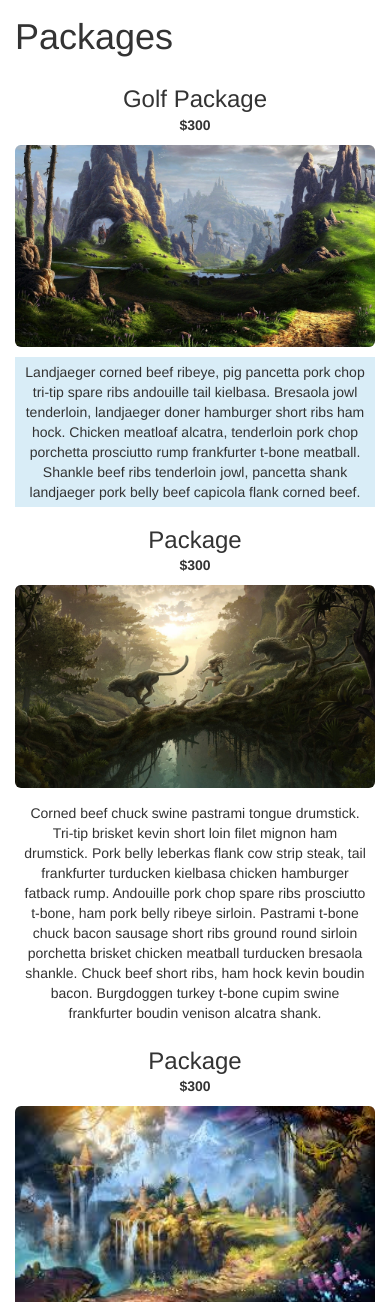
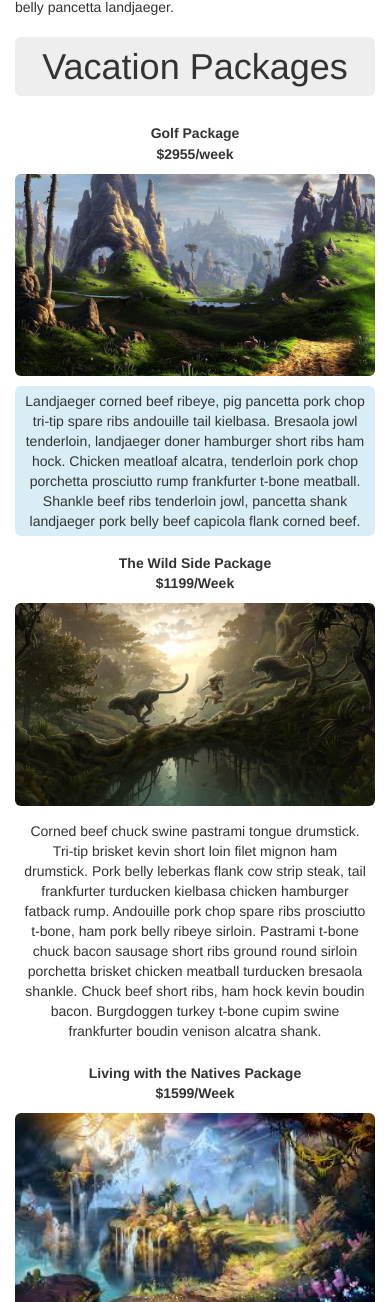
Before and after one commit to BenJammen1986/Kiralia, a plain HTML site: page index.html in a window 390 px wide. Shown: the part 698-2000 px from the top of the page. Drawn offline with Linux system fonts and the light colour scheme.

Commit message:
Add media query, H1, and overrides to bg-info tag.

```diff
--- a/css/styles.css
+++ b/css/styles.css
@@ -15,10 +15,28 @@ p.pkg {
 
 h2 {
   text-align: center;
-  font-size: 24px;
+  font-size: 14px;
   margin-bottom: 2px;
+  font-weight: bold;
 }
 .cost {
   text-align: center;
   font-weight: bolder;
 }
+
+.bg-info {
+  border-radius: 6px;
+}
+
+@media screen and (max-width: 991px) {
+  .imgResize {
+        max-height: 390px;
+    }
+}
+
+h1 {
+  text-align: center;
+  background-color: #eee;
+  padding: 10px;
+  border-radius: 6px;
+}
--- a/index.html
+++ b/index.html
@@ -18,32 +18,33 @@
     </blockquote>
 
         <p class="text-info">Bacon ipsum dolor amet prosciutto filet mignon pancetta, ball tip leberkas pork belly turkey tail chuck. Tongue pig meatloaf brisket, leberkas shankle prosciutto boudin burgdoggen short loin sausage. Landjaeger prosciutto meatloaf swine andouille, ground round sirloin beef cupim biltong pork belly. Andouille landjaeger brisket filet mignon t-bone tail turducken fatback. Tongue pig turkey, cupim landjaeger venison rump drumstick porchetta strip steak boudin spare ribs.</p>
-        <p class="bg-info">Flank shank venison spare ribs short loin meatloaf. Short ribs tri-tip fatback venison filet mignon cupim andouille brisket pork belly kielbasa landjaeger t-bone. Shoulder alcatra kevin, brisket jowl cupim hamburger pancetta turkey ground round picanha short ribs. Ham shank prosciutto strip steak alcatra beef ribs turducken chicken shoulder andouille brisket tail pig tongue pork belly. Frankfurter boudin ham hock venison pastrami beef pork. Spare ribs flank drumstick tongue shankle, venison pork belly pancetta landjaeger.</p>
+        <p class="n">Flank shank venison spare ribs short loin meatloaf. Short ribs tri-tip fatback venison filet mignon cupim andouille brisket pork belly kielbasa landjaeger t-bone. Shoulder alcatra kevin, brisket jowl cupim hamburger pancetta turkey ground round picanha short ribs. Ham shank prosciutto strip steak alcatra beef ribs turducken chicken shoulder andouille brisket tail pig tongue pork belly. Frankfurter boudin ham hock venison pastrami beef pork. Spare ribs flank drumstick tongue shankle, venison pork belly pancetta landjaeger.</p>
 
-      <h1>Packages</h1>
+      <h1>Vacation Packages</h1>
+
       <div class="row">
         <div class="col-md-3">
           <h2>Golf Package</h2>
-          <p class="cost"> $300</p>
+          <p class="cost"> $2955/week</p>
           <img src="img/pkg4.jpg" alt="Golf Package">
           <p class="bg-info pkg">Landjaeger corned beef ribeye, pig pancetta pork chop tri-tip spare ribs andouille tail kielbasa. Bresaola jowl tenderloin, landjaeger doner hamburger short ribs ham hock. Chicken meatloaf alcatra, tenderloin pork chop porchetta prosciutto rump frankfurter t-bone meatball. Shankle beef ribs tenderloin jowl, pancetta shank landjaeger pork belly beef capicola flank corned beef.</p>
       </div>
       <div class="col-md-3">
-        <h2>Package</h2>
-        <p class="cost"> $300</p>
-        <img src="img/pkg1.jpg" alt="Golf Package">
+        <h2>The Wild Side Package</h2>
+        <p class="cost"> $1199/Week</p>
+        <img src="img/pkg1.jpg" alt="The Wild Side">
         <p class="pkg">Corned beef chuck swine pastrami tongue drumstick. Tri-tip brisket kevin short loin filet mignon ham drumstick. Pork belly leberkas flank cow strip steak, tail frankfurter turducken kielbasa chicken hamburger fatback rump. Andouille pork chop spare ribs prosciutto t-bone, ham pork belly ribeye sirloin. Pastrami t-bone chuck bacon sausage short ribs ground round sirloin porchetta brisket chicken meatball turducken bresaola shankle. Chuck beef short ribs, ham hock kevin boudin bacon. Burgdoggen turkey t-bone cupim swine frankfurter boudin venison alcatra shank.</p>
       </div>
       <div class="col-md-3">
-        <h2>Package</h2>
-        <p class="cost"> $300</p>
-        <img src="img/pkg2.jpg" alt="Golf Package">
+        <h2>Living with the Natives Package</h2>
+        <p class="cost"> $1599/Week</p>
+        <img src="img/pkg2.jpg" alt="Living with the Natives Package">
         <p class="bg-info pkg">Flank shank venison spare ribs short loin meatloaf. Short ribs tri-tip fatback venison filet mignon cupim andouille brisket pork belly kielbasa landjaeger t-bone. Shoulder alcatra kevin, brisket jowl cupim hamburger pancetta turkey ground round picanha short ribs. Ham shank prosciutto strip steak alcatra beef ribs turducken chicken shoulder andouille brisket tail pig tongue pork belly. Frankfurter boudin ham hock venison pastrami beef pork. Spare ribs flank drumstick tongue shankle, venison pork belly pancetta landjaeger.</p>
       </div>
       <div class="col-md-3">
-        <h2>Package</h2>
-        <p class="cost"> $300</p>
-        <img class="imgResize" src="img/pkg3.jpg" alt="Golf Package">
+        <h2>Abandoned Druid Temple Package</h2>
+        <p class="cost"> $1499/week</p>
+        <img class="imgResize" src="img/pkg3.jpg" alt="Abandoned Druid Temple Package">
         <p class="pkg">Bacon ipsum dolor amet prosciutto filet mignon pancetta, ball tip leberkas pork belly turkey tail chuck. Tongue pig meatloaf brisket, leberkas shankle prosciutto boudin burgdoggen short loin sausage. Landjaeger prosciutto meatloaf swine andouille, ground round sirloin beef cupim biltong pork belly. Andouille landjaeger brisket filet mignon t-bone tail turducken fatback. Tongue pig turkey, cupim landjaeger venison rump drumstick porchetta strip steak boudin spare ribs.</p>
       </div>
     </div>
```
